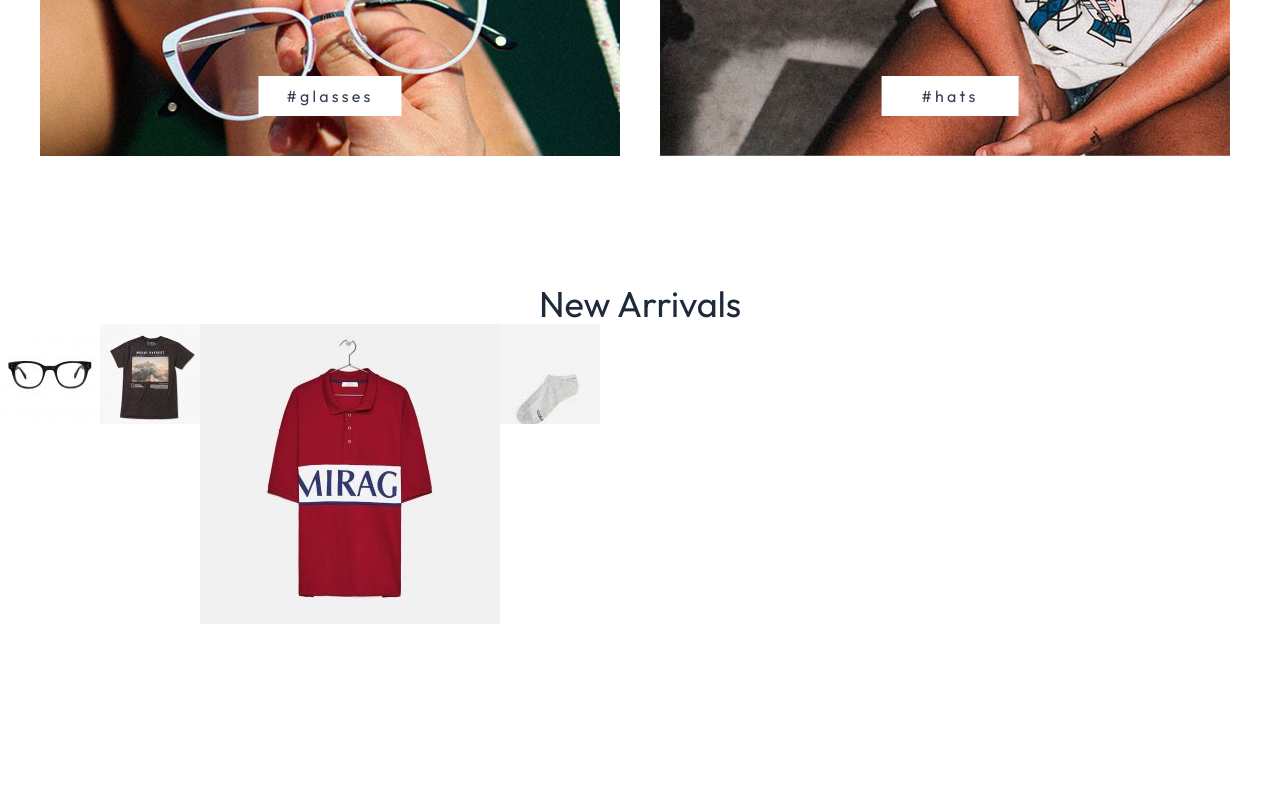
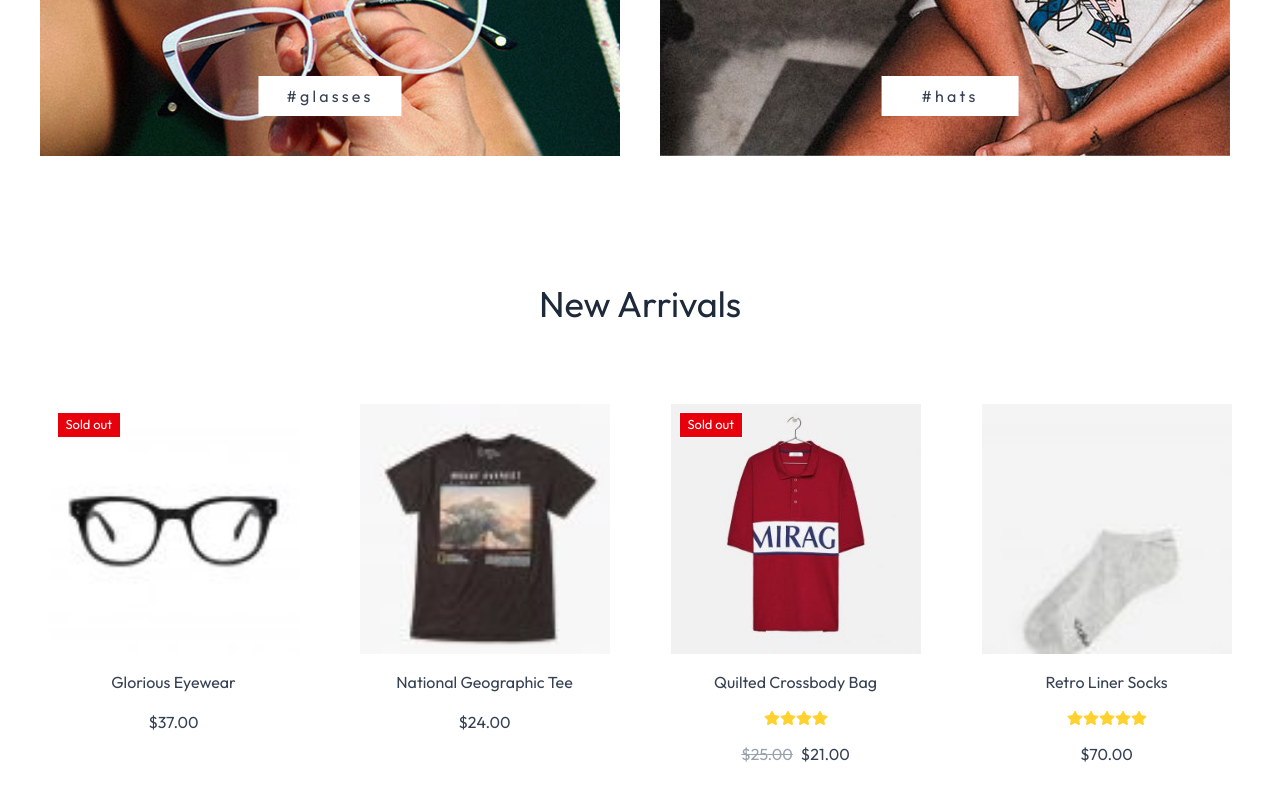
Before and after one commit to Manojkumar-0622/E-commerce, a React (Vite) app in the folder client/: page / in a window 1280 px wide. Shown: the part 1784-2584 px from the top of the page. Before the commit the page ends 2408 px from the top, so only its background shows below. Built offline with nearby package versions, Linux system fonts and the light colour scheme.

Commit message:
NewArrival component complited

```diff
--- a/client/src/assets/assets.js
+++ b/client/src/assets/assets.js
@@ -27,7 +27,7 @@ export const newArrival = [
             {normal_img  : Glorious_1 },
             {hover_img : Glorious_2}
           ],
-          start : 0
+          stock : 0
        },
        {
           name : "National Geographic Tee",
@@ -36,7 +36,7 @@ export const newArrival = [
             {normal_img  : National_1 },
             {hover_img : National_2}
           ],
-          start : 0
+          stock : 23
        },
        {
           name : "Quilted Crossbody Bag",
@@ -45,7 +45,9 @@ export const newArrival = [
             {normal_img  : Quilted_1 },
             {hover_img : Quilted_2}
           ],
-          start : 4
+          star : 4,
+          stock : 0
+
        },
        {
           name : "Retro Liner Socks",
@@ -54,7 +56,8 @@ export const newArrival = [
             {normal_img  : Retro_1 },
             {hover_img : Retro_2}
           ],
-          start : 0
+          star : 5,
+          stock : 23
        },
 ]
 
--- a/client/src/pages/NewArrivals.jsx
+++ b/client/src/pages/NewArrivals.jsx
@@ -1,16 +1,68 @@
 import React from 'react'
+import { FaRegHeart } from "react-icons/fa";
+import { FaStar } from "react-icons/fa";
+import { IoCartOutline } from "react-icons/io5";
+
 
 const NewArrivals = ({dummayArrival,title}) => {
 
     console.log(dummayArrival);
 
+
     return (
-        <div className='mt-22'>
-             <div className='text-center text-gray-800 text-4xl'>{title}</div>
-             <div className='flex'>
+        <div className='mt-22 mb-23'>
+             <div
+                 className='text-center text-gray-800 text-4xl'>{title}</div>
+             <div
+                 className='flex gap-3 mt-20 justify-around mx-6 '>
                 {dummayArrival.map(items =>(
-                    <div>
-                        <img src={items.images[0].normal_img} alt="" />
+                    <div key={items.name}>
+                        <div className='w-[250px] group cursor-pointer relative h-[250px]'>
+                            <img
+                                 src={items.images[0].normal_img}
+                                 alt=""
+                                 className='absolute inset-0 w-full h-full object-cover
+                                            opacity-100 group-hover:opacity-0 transition-opacity duration-300 ease-in-out
+                                            ' />
+
+                            <img
+                                 src={items.images[1].hover_img}
+                                 alt=""
+                                 className='absolute inset-0 w-full  h-full  object-cover
+                                            opacity-0 group-hover:opacity-100 transition-opacity duration-300 ease-in-out'/>
+                            <FaRegHeart
+                                        className='w-[40px] opacity-0 -translate-y-6 group-hover:opacity-100 group-hover:-translate-y-0  duration-300  h-[40px] p-2 bg-white absolute top-0 right-0'/>
+
+                            {items.stock == 0 &&
+                                                <div
+                                                    className='absolute z-30 border m-2 px-2 py-0.5 text-white bg-red-600 text-[13px] '>
+                                                    Sold out
+                                                </div>}
+                            <div
+                                className='flex absolute z-30 opacity-0 group-hover:opacity-100 top-1/2 left-1/2 items-center
+                                            gap-1.5 text-[14px] py-1.5 px-2.5 transition-opacity duration-300 ease-in-out hover:bg-gray-800
+                                            -translate-y-1/2 -translate-x-1/2 bg-orange-800 [word-spacing:3px] text-white'>
+                                <IoCartOutline
+                                              className='size-5.5'/>
+                                Add to cart
+                            </div>
+                        </div>
+
+                        <div
+                            className='text-center my-4 text-gray-700'>{items.name}</div>
+                        {items.star && <div
+                                            className='text-centern flex items-center justify-center mb-4'>{Array.from({ length: items.star }).map((_, index) => (
+                            <span key={index}
+                                  className=''><FaStar
+                                                        className='fill-amber-300'/></span>
+                        ))}</div>}
+                        <div
+                            className='flex items-center gap-2 justify-center'>
+                            {items.price[1] && <div
+                                                    className='line-through text-gray-400'>${items.price[1].discount}.00</div>}
+                            <div
+                                className=' text-gray-700'>${items.price[0].price}.00</div>
+                        </div>
                     </div>
                 ))}
              </div>
```
